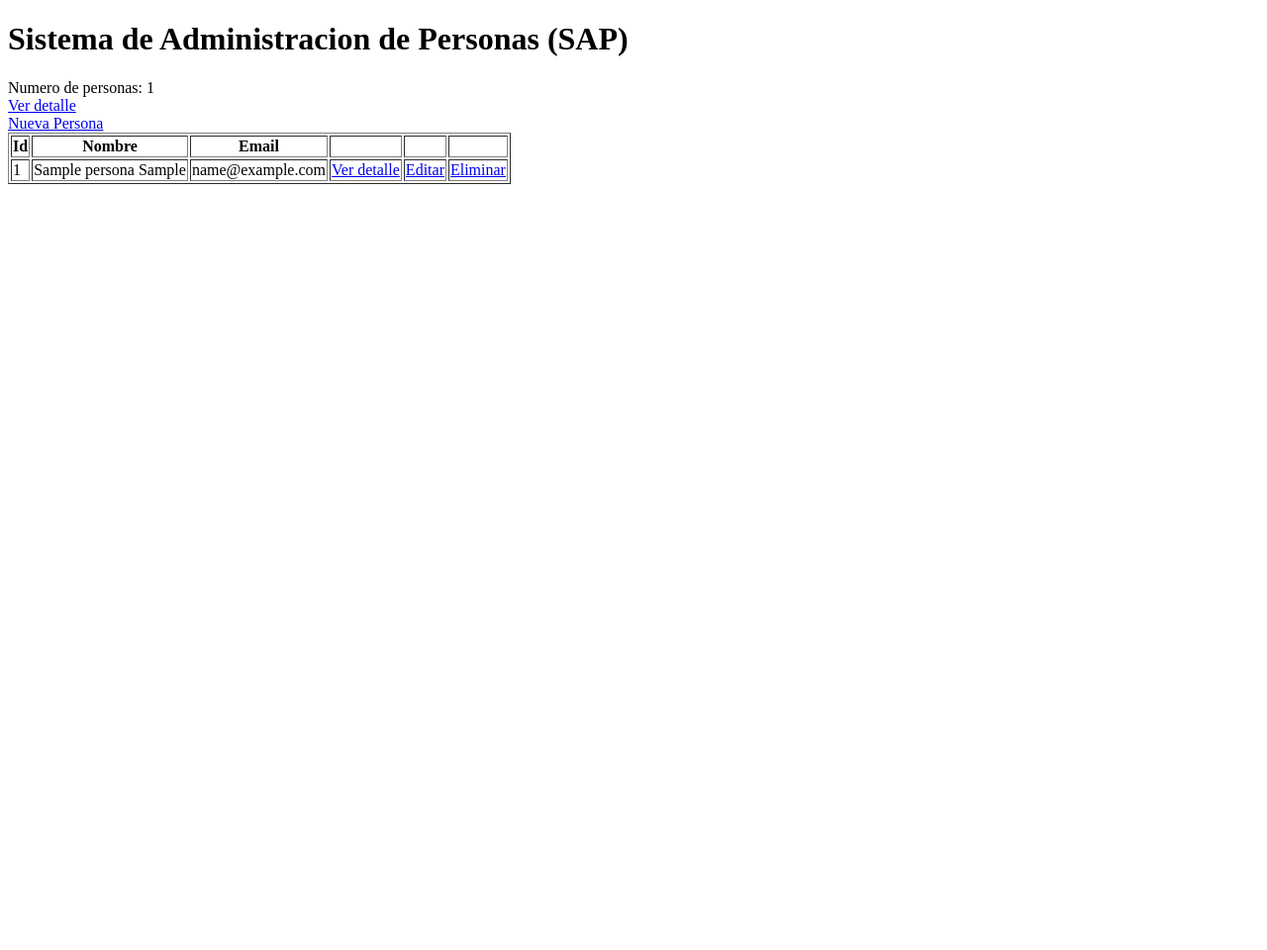
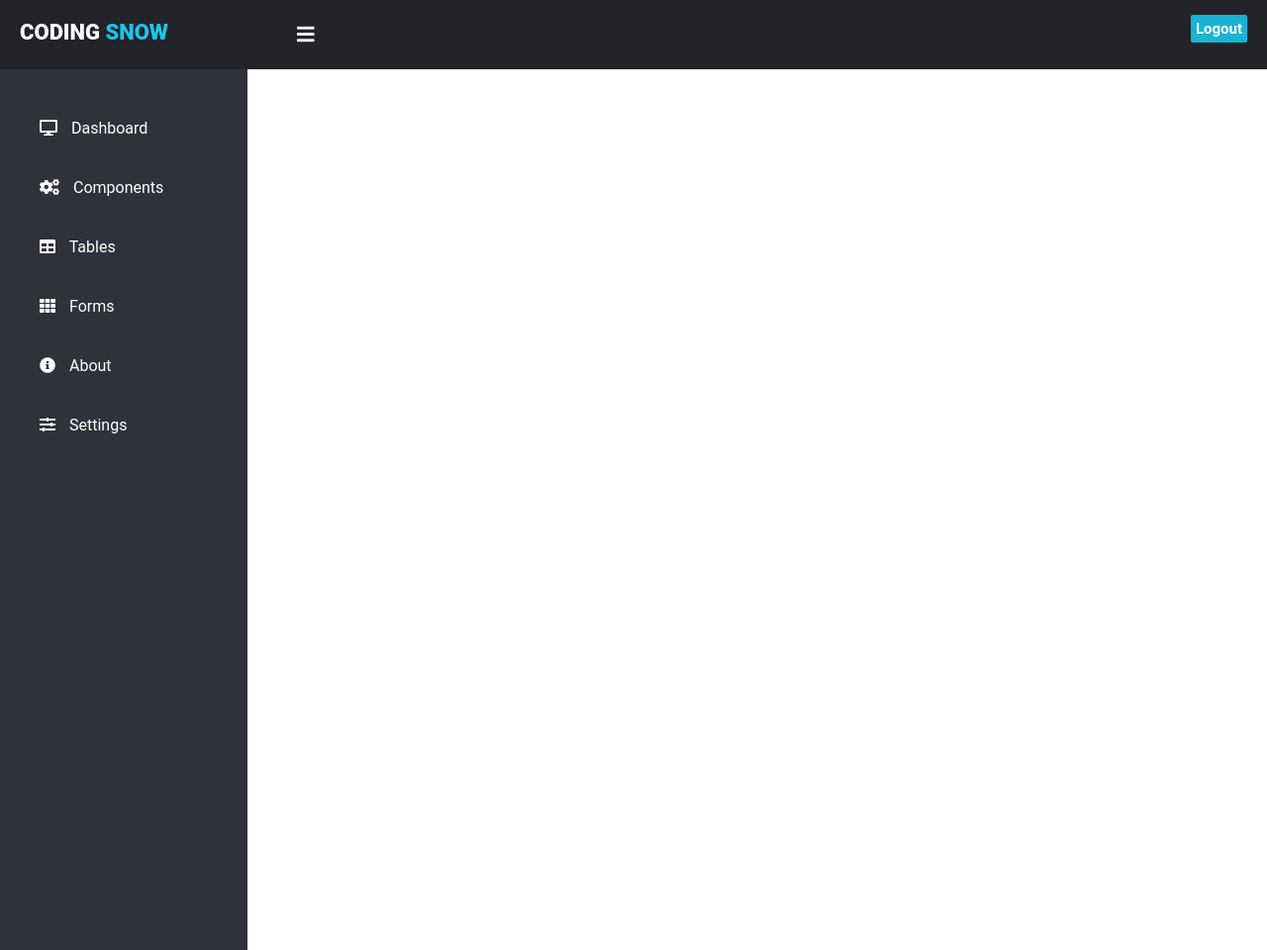
Before and after one commit to KenethSandoval/django-sap, a Django app: page / in a window 1280 px wide. Shown: the whole page at 99% size. Run offline with Django 3.2, Linux system fonts and the light colour scheme; tables that the repository leaves empty hold one stand-in row (values such as "Sample post").

Commit message:
[feat]: I built sidenav

```diff
--- a/sap/sap/settings.py
+++ b/sap/sap/settings.py
@@ -11,6 +11,7 @@ https://docs.djangoproject.com/en/3.1/ref/settings/
 """
 
 from pathlib import Path
+import os
 
 # Build paths inside the project like this: BASE_DIR / 'subdir'.
 BASE_DIR = Path(__file__).resolve().parent.parent
@@ -124,3 +125,5 @@ USE_TZ = True
 # https://docs.djangoproject.com/en/3.1/howto/static-files/
 
 STATIC_URL = '/static/'
+
+STATICFILES_DIRS = (os.path.join(BASE_DIR), 'static')
--- /dev/null
+++ b/sap/webapp/static/css/style.css
@@ -0,0 +1,134 @@
+body{
+  margin: 0;
+  padding: 0;
+  font-family: "Roboto", sans-serif;
+}
+
+header{
+  position: fixed;
+  background-color: #22242A;
+  padding: 20px;
+  width: 100%;
+  height: 30px;
+}
+
+.left_area h3{
+  color: #fff;
+  margin: 0;
+  text-transform: uppercase;
+  font-size: 22px;
+  font-weight: 900;
+}
+
+.left_area span{
+  color: #1DC4E7;
+}
+
+.logout_btn{
+  padding: 5px;
+  background-color: #19B3D3;
+  text-decoration: none;
+  float: right;
+  margin-top: -30px;
+  margin-right: 40px;
+  border-radius: 2px;
+  font-size: 15px;
+  font-weight: 600;
+  color: #fff;
+  transition: 0.5s;
+  transition-property: background;
+}
+
+.logout_btn:hover {
+  background-color: #0D9DBB;
+}
+
+.sidebar {
+  background: #2F323A;
+  margin-top: 70px;
+  padding-top: 30px;
+  position: fixed;
+  left: 0;
+  width: 250px;
+  height: 100%;
+  transition: 0.5s;
+  transition-property: left;
+}
+
+.sidebar .profile_image {
+  width: 100px;
+  height: 100px;
+  border-radius: 100px;
+  margin-bottom: 10px;
+}
+
+.sidebar h4 {
+  color: #ccc;
+  margin-top: 0;
+  margin-bottom: 20px;
+}
+
+.sidebar a {
+  color: #fff;
+  display: block;
+  width: 100%;
+  line-height: 60px;
+  text-decoration: none;
+  padding-left: 40px;
+  box-sizing: border-box;
+  transition: 0.5s;
+  transition-property: background;
+}
+
+.sidebar a:hover{
+  background-color: #19b3d3;
+}
+
+.sidebar i{
+  padding-right: 10px;
+}
+
+label #sidebar_btn {
+  z-index: 1;
+  color: #fff;
+  position: fixed;
+  cursor: pointer;
+  left: 300px;
+  font-size: 20px;
+  margin: 5px 0;
+  transition:0.5s;
+  transition-property: color;
+}
+
+label #sidebar_btn:hover {
+  color: #19B3D3;
+
+}
+
+#check:checked ~ .sidebar{
+  left: -190px;
+}
+
+#check:checked ~ .sidebar a span {
+  display: none;
+}
+
+#check:checked ~ .sidebar a{
+  font-size: 20px;
+  margin-left: 170px;
+  width: 80px;
+}
+
+.content {
+  margin-left: 250px;
+  height: 100vh;
+  transition: 0.5s;
+}
+
+#check:checked ~ .content {
+  margin-left: 60px;
+}
+
+#check{
+  display: none;
+}
--- a/sap/webapp/templates/bienvenida.html
+++ b/sap/webapp/templates/bienvenida.html
@@ -2,13 +2,60 @@
 <html lang="es">
   <head>
     <meta charset="UTF-8" />
-    <meta name="viewport" content="width=device-width, initial-scale=1.0" />
+    <meta name="viewport" content="width=device-width, initial-scale=1.0" >
+    {% load static %}
+    <link rel="stylesheet" href="{% static 'css/style.css' %}" />
+    <link
+      rel="stylesheet"
+      href="https://cdnjs.cloudflare.com/ajax/libs/font-awesome/5.15.1/css/all.min.css"
+      integrity="sha512-+4zCK9k+qNFUR5X+cKL9EIR+ZOhtIloNl9GIKS57V1MyNsYpYcUrUeQc9vNfzsWfV28IaLL3i96P9sdNyeRssA=="
+      crossorigin="anonymous"
+    />
+    <link
+      href="https://fonts.googleapis.com/css?family=Lato:400,300,700"
+      rel="stylesheet"
+      type="text/css"
+    />
+
     <title>Bievenido</title>
   </head>
   <body>
-    <h1>Sistema de Administracion de Personas (SAP)</h1>
+    <input type="checkbox" id="check">
+    <!--Header area start-->
+    <header>
+      <label for="check">
+        <i class="fas fa-bars" id="sidebar_btn"></i>
+      </label>
+      <div class="left_area">
+        <h3>Coding <span>Snow</span></h3>
+      </div>
+      <div class="right_area">
+        <a href="#" class="logout_btn">Logout</a>
+      </div>
+    </header>
+    <!--Header area end-->
+
+    <!--Sidebar area start-->
+    <div class="sidebar">
+      <!--<center>
+          <img src="../../../../Portafolio-2/src/public/assets/images/about-us.png" class ="profile_image" alt="">
+          <h4>User</h4>
+        </center>-->
+      <a href="#"><i class="fas fa-desktop"></i> <span>Dashboard</span> </a>
+      <a href="#"><i class="fas fa-cogs"></i> <span>Components</span> </a>
+      <a href="#"><i class="fas fa-table"></i> <span>Tables</span> </a>
+      <a href="#"><i class="fas fa-th"></i> <span>Forms</span> </a>
+      <a href="#"><i class="fas fa-info-circle"></i> <span>About</span> </a>
+      <a href="#"><i class="fas fa-sliders-h"></i> <span>Settings</span> </a>
+    </div>
+    <!--Sidebar area end-->
+
+    <div class="content">
+
+    </div>
+
+    <!-- <h1>Sistema de Administracion de Personas (SAP)</h1>
     <div>Numero de personas: {{num_personas}}</div>
-    <a href="detalle_persona/{{persona.id}}">Ver detalle</a>
     <div>
       <a href="nueva_persona">Nueva Persona</a>
     </div>
@@ -44,6 +91,6 @@
           {% endfor %}
         </tbody>
       </table>
-    </div>
+    </div>-->
   </body>
 </html>
```
Also changed, not shown: sap/webapp/static/css/partials/__variables.css (added, +9 -0 lines).
